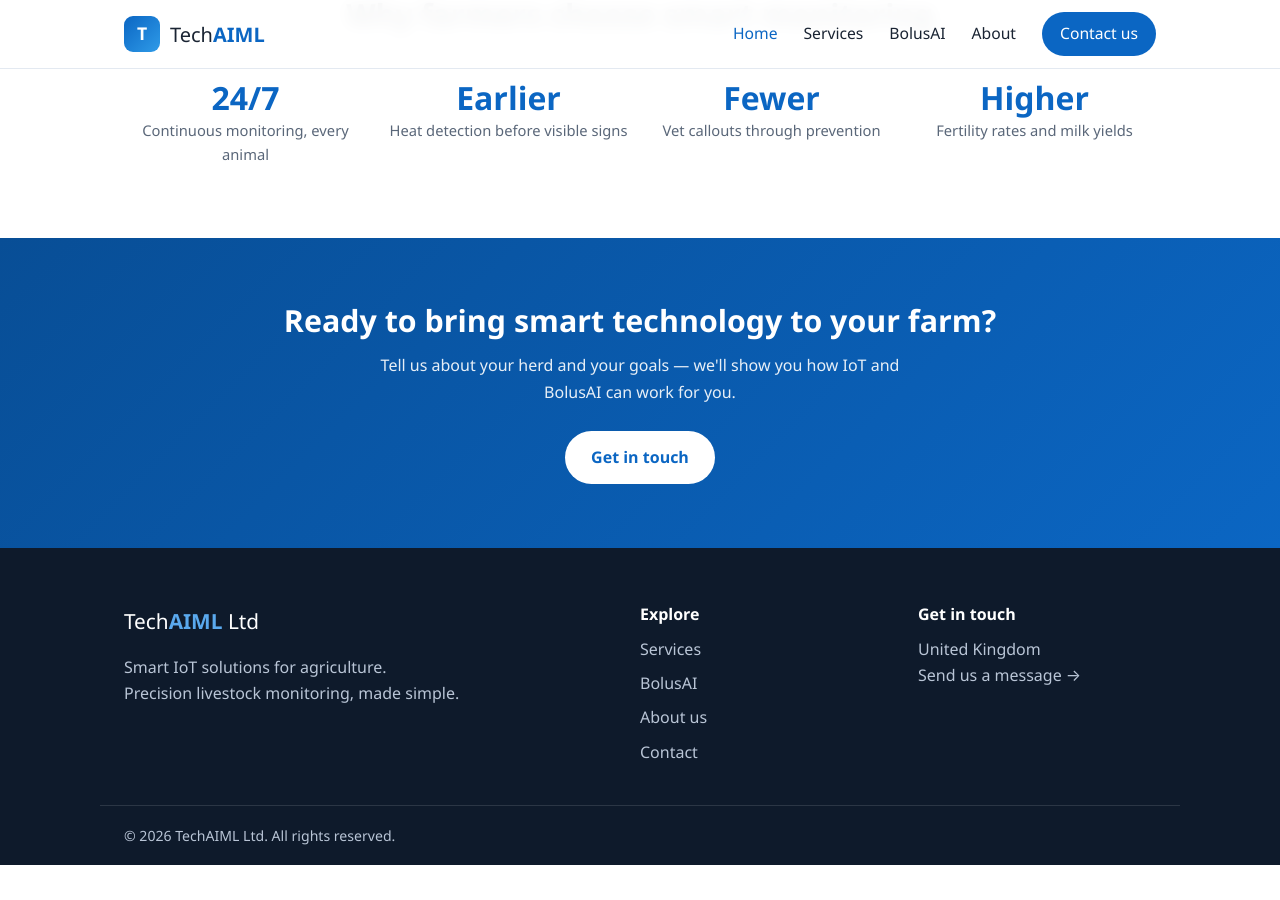
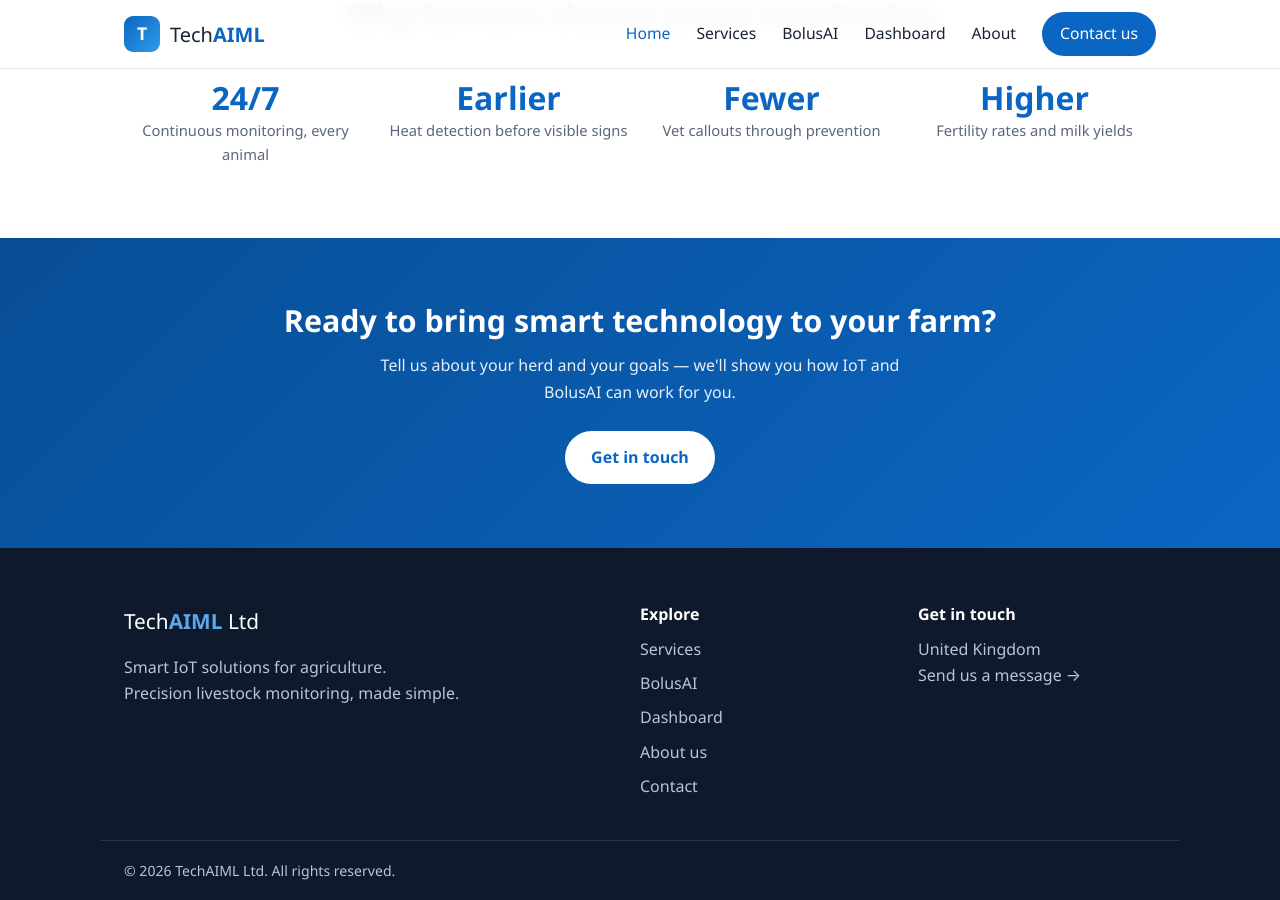
Before and after one commit to techaimluk/techaiml-website, a Jekyll site: the page built from index.html, in a window 1280 px wide and 900 px high, scrolled down 1996 px. Built offline with Jekyll 4.4.1, drawn with Linux system fonts in a browser that asks for light colours; before the commit the page ends 2861 px from its top, so only the background shows below that.

Commit message:
Add Dashboard link to navigationAdd Dashboard link to navigation and footer

```diff
--- a/_layouts/default.html
+++ b/_layouts/default.html
@@ -21,6 +21,7 @@
         <a href="{{ '/' | relative_url }}" {% if page.url == '/' %}class="active"{% endif %}>Home</a>
         <a href="{{ '/services/' | relative_url }}" {% if page.url contains '/services' %}class="active"{% endif %}>Services</a>
         <a href="{{ '/bolusai/' | relative_url }}" {% if page.url contains '/bolusai' %}class="active"{% endif %}>BolusAI</a>
+        <a href="{{ '/dashboard/' | relative_url }}" {% if page.url contains '/dashboard' %}class="active"{% endif %}>Dashboard</a>
         <a href="{{ '/about/' | relative_url }}" {% if page.url contains '/about' %}class="active"{% endif %}>About</a>
         <a href="{{ '/contact/' | relative_url }}" class="nav-cta">Contact us</a>
       </nav>
@@ -41,6 +42,7 @@
         <h4>Explore</h4>
         <a href="{{ '/services/' | relative_url }}">Services</a>
         <a href="{{ '/bolusai/' | relative_url }}">BolusAI</a>
+        <a href="{{ '/dashboard/' | relative_url }}">Dashboard</a>
         <a href="{{ '/about/' | relative_url }}">About us</a>
         <a href="{{ '/contact/' | relative_url }}">Contact</a>
       </div>
```
